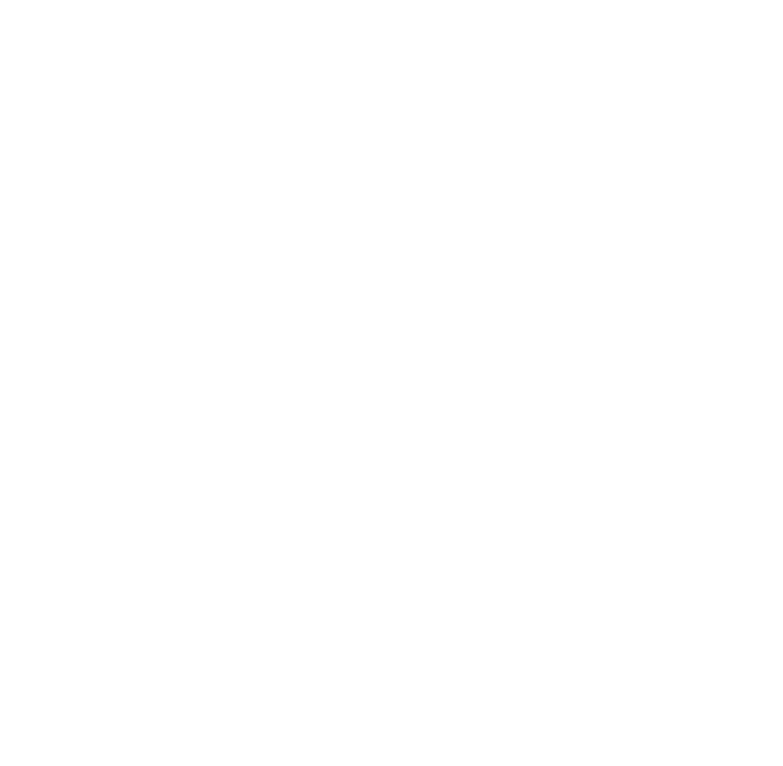
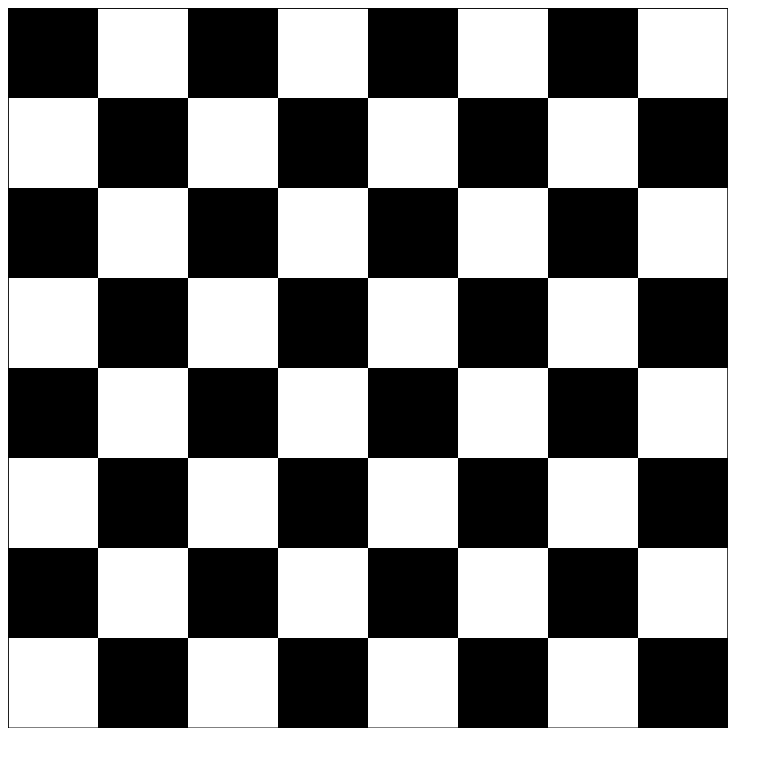
Before and after one commit to garima-saxena-0702/Chess, a plain HTML site: page index.html in a window 1280 px wide. Shown: the whole page, without its empty margins (0-783 px from the left). Drawn offline with Linux system fonts and the light colour scheme.

Commit message:
draw chessboard

```diff
--- a/app.js
+++ b/app.js
@@ -0,0 +1,40 @@
+var canvas = document.getElementById("chessBoard");
+var ctx = canvas.getContext("2d");
+var lineHeight = canvas.width;
+
+/**
+ * @param x x coordinate
+ * @param y y coordinate
+ * @param direction 0 for Horizontal else 1 for vertical
+ */
+function drawLine(x, y, direction) {
+  ctx.moveTo(x, y);
+  ctx.lineTo(x + lineHeight * !direction, y + lineHeight * direction);
+  ctx.stroke();
+}
+
+function fillChessSqaure() {
+  let color = true;
+  for (let i = 0; i < lineHeight; i += lineHeight / 8) {
+    color = !color;
+    for (let j = 0; j < lineHeight; j += lineHeight / 8) {
+      ctx.fillStyle = color ? "white" : "black";
+      color = !color;
+      ctx.fillRect(i, j, lineHeight / 8, lineHeight / 8);
+    }
+  }
+}
+
+function drawBoardBorder(){
+    drawLine(0, 0, 0);
+    drawLine(0, 0, 1);
+    drawLine(lineHeight, 0, 1);
+    drawLine(0, lineHeight, 0);
+}
+
+function drawChessBoard(){
+    fillChessSqaure();
+    drawBoardBorder();
+}
+
+drawChessBoard()
--- a/index.html
+++ b/index.html
@@ -7,6 +7,7 @@
     <title>Document</title>
 </head>
 <body>
-
+    <canvas id="chessBoard" width="720px" height="720px"></canvas>
 </body>
+<script src="app.js"></script>
 </html>
```
